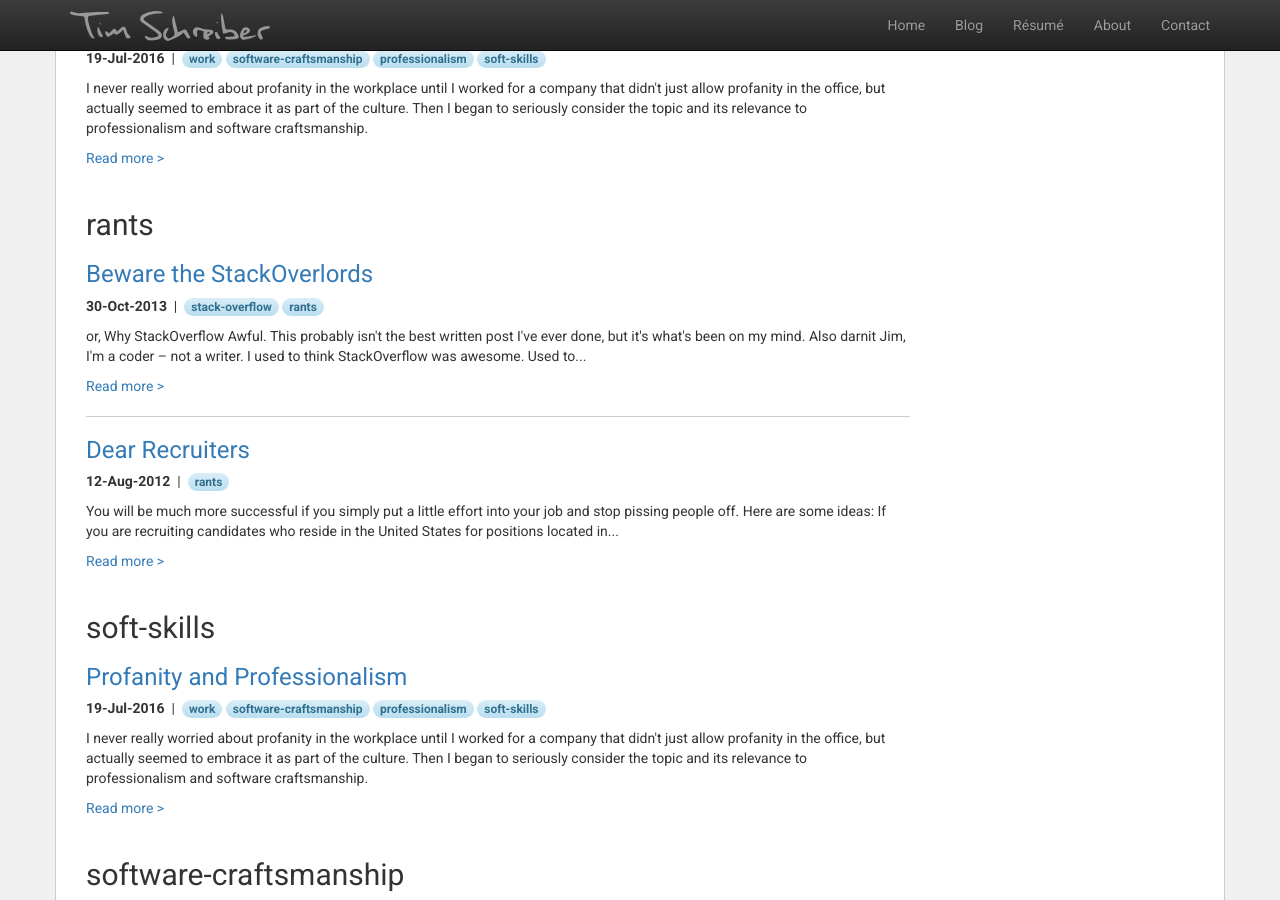
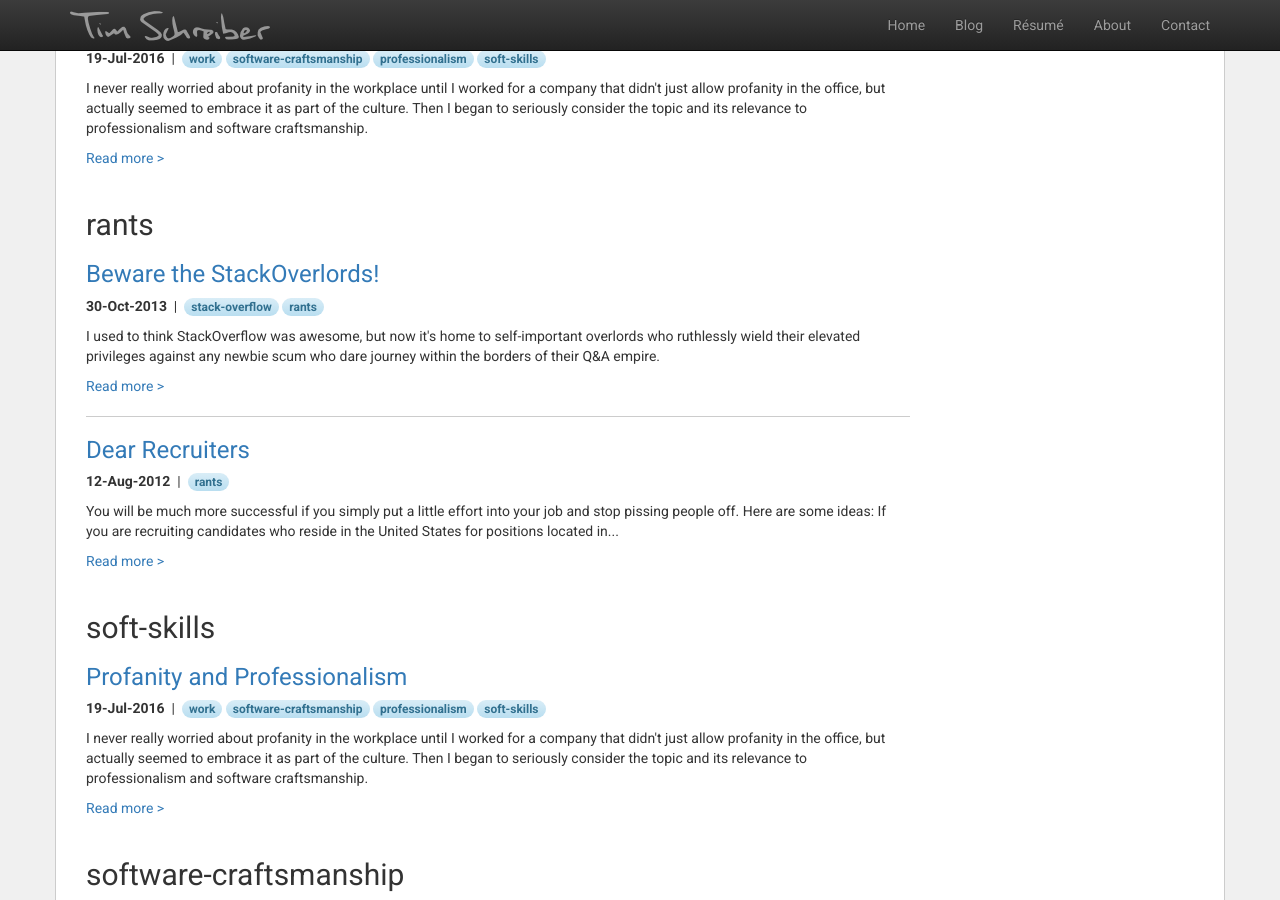
Before and after one commit to timschreiber/timschreiber.github.com, a Jekyll site: the page built from blog/tags/index.html, in a window 1280 px wide and 900 px high, scrolled down 6343 px. Built offline with Jekyll 4.4.1, drawn with Linux system fonts in a browser that asks for light colours; nearby versions of some CDN libraries; some of the changed text lies outside the part shown.

Commit message:
Update 2013-10-30-beware-the-stackoverlords.md

```diff
--- a/_posts/2013-10-30-beware-the-stackoverlords.md
+++ b/_posts/2013-10-30-beware-the-stackoverlords.md
@@ -1,10 +1,12 @@
 ---
-layout: post
-title: "Beware the StackOverlords"
+layout: post2
+title: "Beware the StackOverlords!"
 canonical: "http://timschreiber.com/2013/10/30/beware-the-stackoverlords/"
 author: "Tim"
 comments: true
-description: "or, Why StackOverflow Awful. This probably isn't the best written post I've ever done, but it's what's been on my mind. Also darnit Jim, I'm a coder &ndash; not a writer. I used to think StackOverflow was awesome. Used to..."
+description: "I used to think StackOverflow was awesome, but now it's home to self-important overlords who ruthlessly wield their elevated privileges against any newbie scum who dare journey within the borders of their Q&amp;A empire."
+image: "beware-the-stackoverlords-2.jpg"
+color: "#5B1F04"
 tags:
 - stack-overflow
 - rants
```
